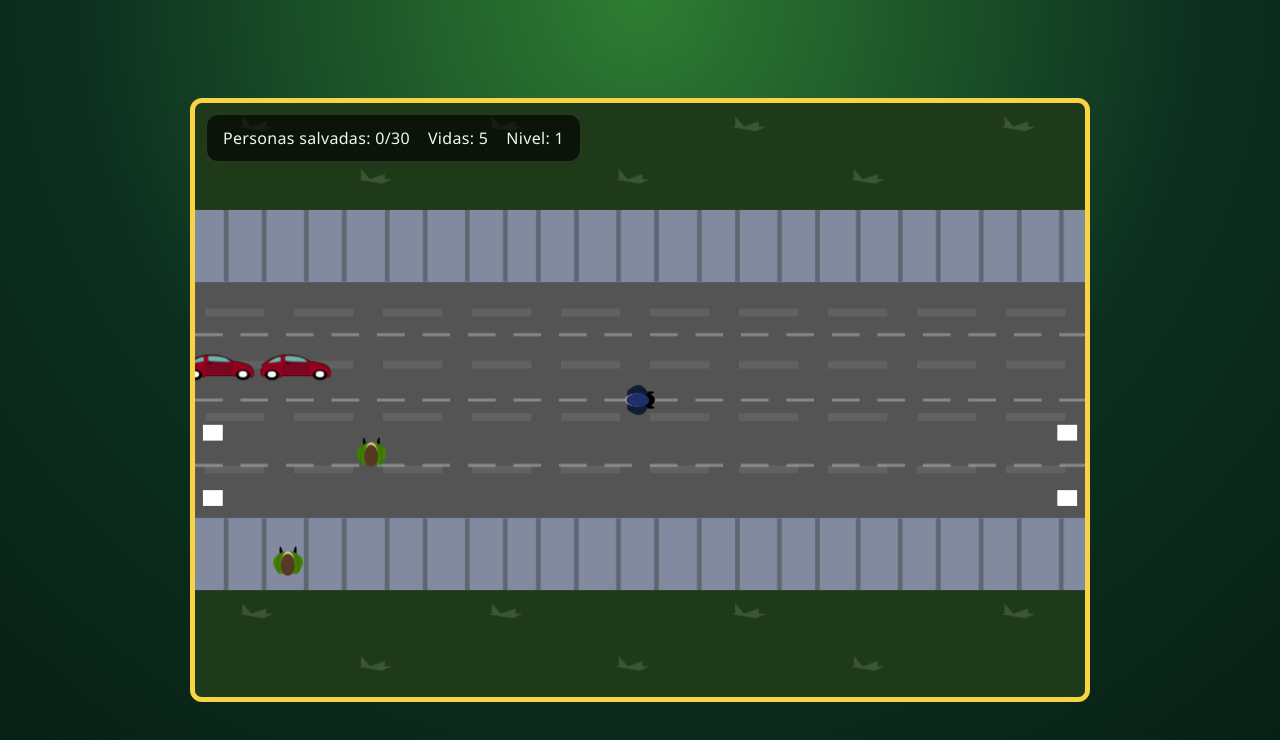
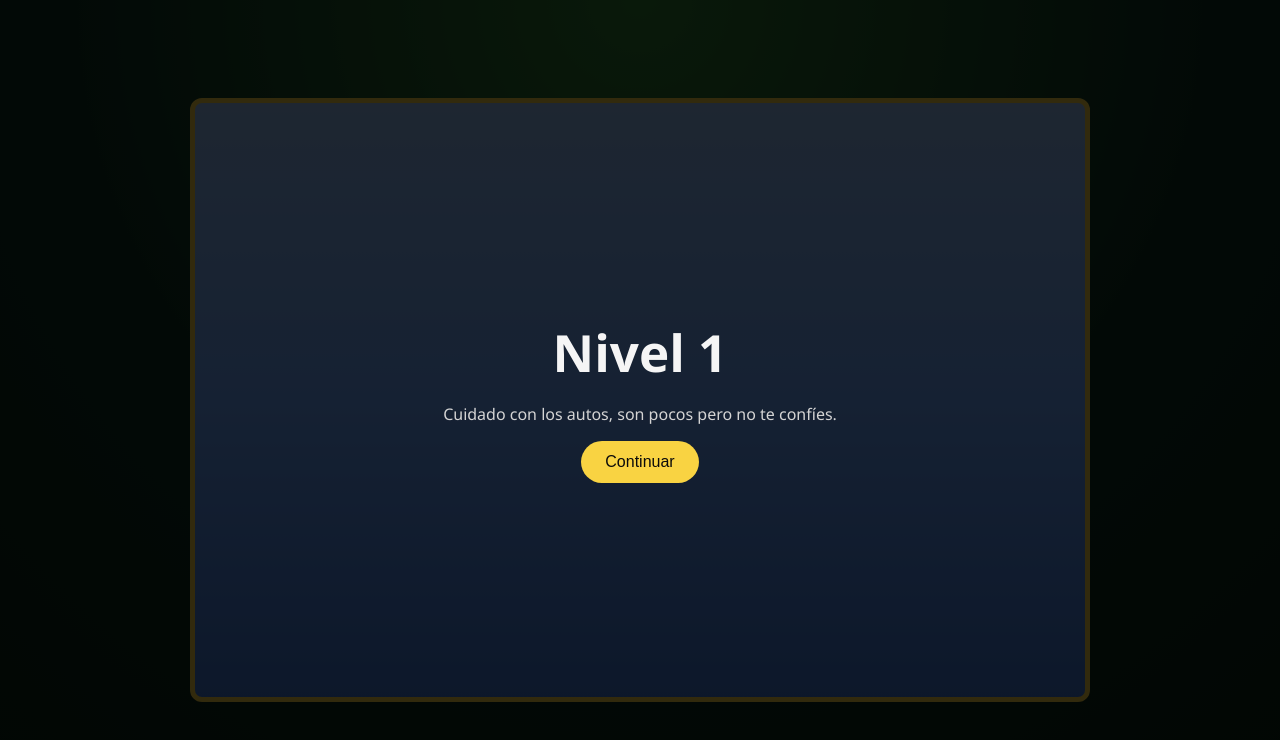
Before and after one commit to lautaroperezcampos/TrabajoIntregador, a plain HTML site: page index.html in a window 1280 px wide. Both pictures are taken after a click on the button "Play". Drawn offline with Linux system fonts and the light colour scheme.

Commit message:
escenas, empuje, alerta

```diff
--- a/game.js
+++ b/game.js
@@ -5,6 +5,9 @@ const hud = document.getElementById("hud");
 const menuScreen = document.getElementById("menuScreen");
 const victoryScreen = document.getElementById("victoryScreen");
 const gameOverScreen = document.getElementById("gameOverScreen");
+const levelIntroScreen = document.getElementById("levelIntroScreen");
+const levelIntroTitle = document.getElementById("levelIntroTitle");
+const levelIntroText = document.getElementById("levelIntroText");
 
 const scoreText = document.getElementById("scoreText");
 const livesText = document.getElementById("livesText");
@@ -17,6 +20,7 @@ const nextLevelButton = document.getElementById("nextLevelButton");
 const menuFromVictoryButton = document.getElementById("menuFromVictoryButton");
 const retryButton = document.getElementById("retryButton");
 const menuFromGameOverButton = document.getElementById("menuFromGameOverButton");
+const startLevelButton = document.getElementById("startLevelButton");
 
 const WIDTH = canvas.width;
 const HEIGHT = canvas.height;
@@ -27,6 +31,7 @@ const CAR_WIDTH = 72;
 const CAR_HEIGHT = 26;
 const BASE_CAR_SPEED = 60;
 const BASE_PEDESTRIAN_SPEED = 40;
+const ALERT_DISTANCE = 180;
 
 const ROAD_TOP = HEIGHT * 0.28;
 const ROAD_BOTTOM = HEIGHT * 0.72;
@@ -43,40 +48,47 @@ const LANE_Y_POSITIONS = [
 ];
 const LANE_DIRECTIONS = [-1, 1, -1, 1];
 
+const LEVEL_MESSAGES = {
+  1: "Cuidado con los autos, son pocos pero no te confíes.",
+  2: "Aumenta el tráfico. Mantente alerta.",
+  3: "Última prueba: 4 carriles activos. ¡Suerte, oficial!",
+};
+
 let gameState = "menu";
+let shakeTime = 0;
+const SHAKE_DURATION = 0.3;
+const SHAKE_MAGNITUDE = 8;
 let score = 0;
 let lives = 5;
 let cars = [];
+
 const roadSprite = new Image();
 const grassSprite = new Image();
 const carSprite = new Image();
 const playerSprite = new Image();
 const pedestrianSprite = new Image();
-let playerSpriteLoaded = false;
-let pedestrianSpriteLoaded = false;
-playerSprite.src = "Mapa/Policia.svg";
-pedestrianSprite.src = "Mapa/Peaton.svg";
-playerSprite.onload = () => {
-  playerSpriteLoaded = true;
-};
-pedestrianSprite.onload = () => {
-  pedestrianSpriteLoaded = true;
-};
+const alertSprite = new Image();
 let roadSpriteLoaded = false;
 let grassSpriteLoaded = false;
 let carSpriteLoaded = false;
+let playerSpriteLoaded = false;
+let pedestrianSpriteLoaded = false;
+let alertSpriteLoaded = false;
+
 roadSprite.src = "Mapa/Calle.svg";
 grassSprite.src = "Mapa/Pasto.svg";
 carSprite.src = "Mapa/Auto.svg";
-roadSprite.onload = () => {
-  roadSpriteLoaded = true;
-};
-grassSprite.onload = () => {
-  grassSpriteLoaded = true;
-};
-carSprite.onload = () => {
-  carSpriteLoaded = true;
-};
+playerSprite.src = "Mapa/Policia.svg";
+pedestrianSprite.src = "Mapa/Peaton.svg";
+alertSprite.src = "Mapa/ALERTA.svg";
+
+roadSprite.onload = () => { roadSpriteLoaded = true; };
+grassSprite.onload = () => { grassSpriteLoaded = true; };
+carSprite.onload = () => { carSpriteLoaded = true; };
+playerSprite.onload = () => { playerSpriteLoaded = true; };
+pedestrianSprite.onload = () => { pedestrianSpriteLoaded = true; };
+alertSprite.onload = () => { alertSpriteLoaded = true; };
+
 let pedestrians = [];
 let totalPedestriansSpawned = 0;
 let keys = {};
@@ -105,6 +117,7 @@ function resetGame(selectedLevel = 1) {
   lastFrameTime = 0;
   player.x = WIDTH / 2;
   player.y = HEIGHT / 2;
+  player.angle = 0;
   updateHud();
 }
 
@@ -112,14 +125,28 @@ function createPedestrians() {
   return Array.from({ length: 3 }, () => createPedestrian());
 }
 
+const SPAWN_SAFE_DISTANCE = 110; // qué tan lejos debe estar el auto más cercano de la columna elegida
+
+function isSpawnXSafe(x) {
+  return !cars.some(car => Math.abs(car.x - x) < SPAWN_SAFE_DISTANCE);
+}
+
 function createPedestrian() {
   const fromTop = Math.random() < 0.5;
+  let x = 80 + Math.random() * (WIDTH - 160);
+  let attempts = 0;
+  while (!isSpawnXSafe(x) && attempts < 15) {
+    x = 80 + Math.random() * (WIDTH - 160);
+    attempts += 1;
+  }
+
   return {
-    x: 80 + Math.random() * (WIDTH - 160),
+    x,
     y: fromTop ? SIDEWALK_TOP : SIDEWALK_BOTTOM,
     radius: PEDESTRIAN_RADIUS,
     direction: fromTop ? 1 : -1,
     status: "crossing",
+    pushed: false,
   };
 }
 
@@ -175,6 +202,7 @@ function showScreen(screen) {
   hud.classList.add("hidden");
   victoryScreen.classList.add("hidden");
   gameOverScreen.classList.add("hidden");
+  levelIntroScreen.classList.add("hidden");
 
   if (screen === "menu") {
     menuScreen.classList.remove("hidden");
@@ -184,7 +212,17 @@ function showScreen(screen) {
     victoryScreen.classList.remove("hidden");
   } else if (screen === "gameover") {
     gameOverScreen.classList.remove("hidden");
+  } else if (screen === "levelIntro") {
+    levelIntroScreen.classList.remove("hidden");
   }
+}
+
+function showLevelIntro(selectedLevel) {
+  level = selectedLevel;
+  levelIntroTitle.textContent = "Nivel " + selectedLevel;
+  levelIntroText.textContent = LEVEL_MESSAGES[selectedLevel] || "";
+  gameState = "levelIntro";
+  showScreen("levelIntro");
 }
 
 function startGame(selectedLevel = 1) {
@@ -195,12 +233,16 @@ function startGame(selectedLevel = 1) {
 }
 
 function endGame(victory) {
+  if (victory && level < 3) {
+    showLevelIntro(level + 1);
+    return;
+  }
   gameState = victory ? "victory" : "gameover";
   showScreen(gameState);
   if (victory) {
     victoryScore.textContent = score;
   }
-}4
+}
 
 function updatePlayer(delta) {
   let dx = 0;
@@ -225,23 +267,23 @@ function updatePedestrians(delta) {
   pedestrians.forEach(ped => {
     if (ped.status !== "crossing") return;
 
-    ped.y += ped.direction * (BASE_PEDESTRIAN_SPEED + level * 10) * delta;
+    const speed = BASE_PEDESTRIAN_SPEED + level * 10;
+    const pushMultiplier = ped.pushed ? 2.2 : 1;
+    ped.y += ped.direction * speed * pushMultiplier * delta;
 
-    if (ped.y <= SIDEWALK_TOP) {
+    if (ped.y <= SIDEWALK_TOP || ped.y >= SIDEWALK_BOTTOM) {
       ped.status = "safe";
       ped.remove = true;
+      score += 1;
     }
 
-    if (ped.y >= SIDEWALK_BOTTOM) {
-      ped.status = "safe";
-      ped.remove = true;
-    }
-
+  if (!ped.pushed) {
   const playerDist = Math.hypot(player.x - ped.x, player.y - ped.y);
   if (playerDist <= player.radius + ped.radius) {
-      ped.status = "saved";
-      ped.remove = true;
-      score += 1;
+    ped.pushed = true;
+    // Math.sin(player.angle) > 0 significa que el policía mira hacia abajo
+    ped.direction = Math.sin(player.angle) > 0 ? 1 : -1;
+  }
 }
   });
 
@@ -276,6 +318,7 @@ function updateCars(delta) {
   if (dx < car.width / 2 && dy < car.height / 2 + player.radius) {
     car.collided = true;
     lives -= 1;
+    shakeTime = SHAKE_DURATION;
   }
 }
   });
@@ -286,6 +329,16 @@ function updateCars(delta) {
 function updateTraffic(delta) {
   updatePedestrians(delta);
   updateCars(delta);
+}
+
+function isCarApproaching(ped) {
+  return cars.some(car => {
+    if (Math.abs(car.y - ped.y) > 20) return false;
+    const dx = car.x - ped.x;
+    const approaching = (car.direction === 1 && dx < 0 && dx > -ALERT_DISTANCE) ||
+                         (car.direction === -1 && dx > 0 && dx < ALERT_DISTANCE);
+    return approaching;
+  });
 }
 
 function drawBackground() {
@@ -345,7 +398,7 @@ function drawPlayer() {
   if (playerSpriteLoaded) {
     ctx.save();
     ctx.translate(player.x, player.y);
-    ctx.rotate(player.angle + Math.PI / 2); // +90° si el sprite por defecto mira "hacia arriba"
+    ctx.rotate(player.angle + Math.PI / 2);
     ctx.drawImage(playerSprite, -size / 2, -size / 2, size, size);
     ctx.restore();
   } else {
@@ -370,8 +423,6 @@ function drawPedestrians() {
       if (person.direction === 1) {
         ctx.scale(1, -1);
       }
-
-
       ctx.drawImage(pedestrianSprite, -size / 2, -size / 2, size, size);
       ctx.restore();
     } else {
@@ -383,6 +434,11 @@ function drawPedestrians() {
       ctx.font = "bold 16px Arial";
       ctx.textAlign = "center";
       ctx.fillText("🚶", person.x, person.y + 6);
+    }
+
+    if (alertSpriteLoaded && isCarApproaching(person)) {
+      const alertSize = 24;
+      ctx.drawImage(alertSprite, person.x - alertSize / 2, person.y - size - alertSize, alertSize, alertSize);
     }
   });
 }
@@ -413,10 +469,19 @@ function drawCars() {
 }
 
 function draw() {
+  ctx.save();
+  if (shakeTime > 0) {
+    const offsetX = (Math.random() - 0.5) * SHAKE_MAGNITUDE;
+    const offsetY = (Math.random() - 0.5) * SHAKE_MAGNITUDE;
+    ctx.translate(offsetX, offsetY);
+  }
+
   drawBackground();
   drawPedestrians();
   drawPlayer();
   drawCars();
+
+  ctx.restore();
 }
 
 function gameLoop(timestamp) {
@@ -427,6 +492,7 @@ function gameLoop(timestamp) {
   updatePlayer(delta);
   updateTraffic(delta);
 
+  shakeTime = Math.max(0, shakeTime - delta);
   trafficCooldown -= delta;
   const activeLanes = getActiveLaneCount();
   if (trafficCooldown <= 0 && cars.length < activeLanes) {
@@ -468,12 +534,12 @@ window.addEventListener("keyup", (event) => {
   keys[event.key] = false;
 });
 
-playButton.addEventListener("click", () => startGame(1));
+playButton.addEventListener("click", () => showLevelIntro(1));
 exitButton.addEventListener("click", () => {
   window.close();
   alert("Cierra la pestaña para salir del juego.");
 });
-nextLevelButton.addEventListener("click", () => startGame(level + 1));
+nextLevelButton.addEventListener("click", () => showLevelIntro(level + 1));
 menuFromVictoryButton.addEventListener("click", () => {
   gameState = "menu";
   showScreen("menu");
@@ -483,5 +549,6 @@ menuFromGameOverButton.addEventListener("click", () => {
   gameState = "menu";
   showScreen("menu");
 });
+startLevelButton.addEventListener("click", () => startGame(level));
 
 showScreen("menu");
--- a/index.html
+++ b/index.html
@@ -38,6 +38,11 @@
     </div>
   </div>
 
+  <div id="levelIntroScreen" class="overlay-screen hidden">
+  <h1 id="levelIntroTitle">Nivel 1</h1>
+  <p id="levelIntroText">Cuidado con los autos.</p>
+  <button id="startLevelButton">Continuar</button>
+</div>
   <script src="game.js"></script>
 </body>
 </html>
```
Also changed, not shown: Mapa/ALERTA.svg (added). Lines whose indentation alone changed are shown as unchanged.
